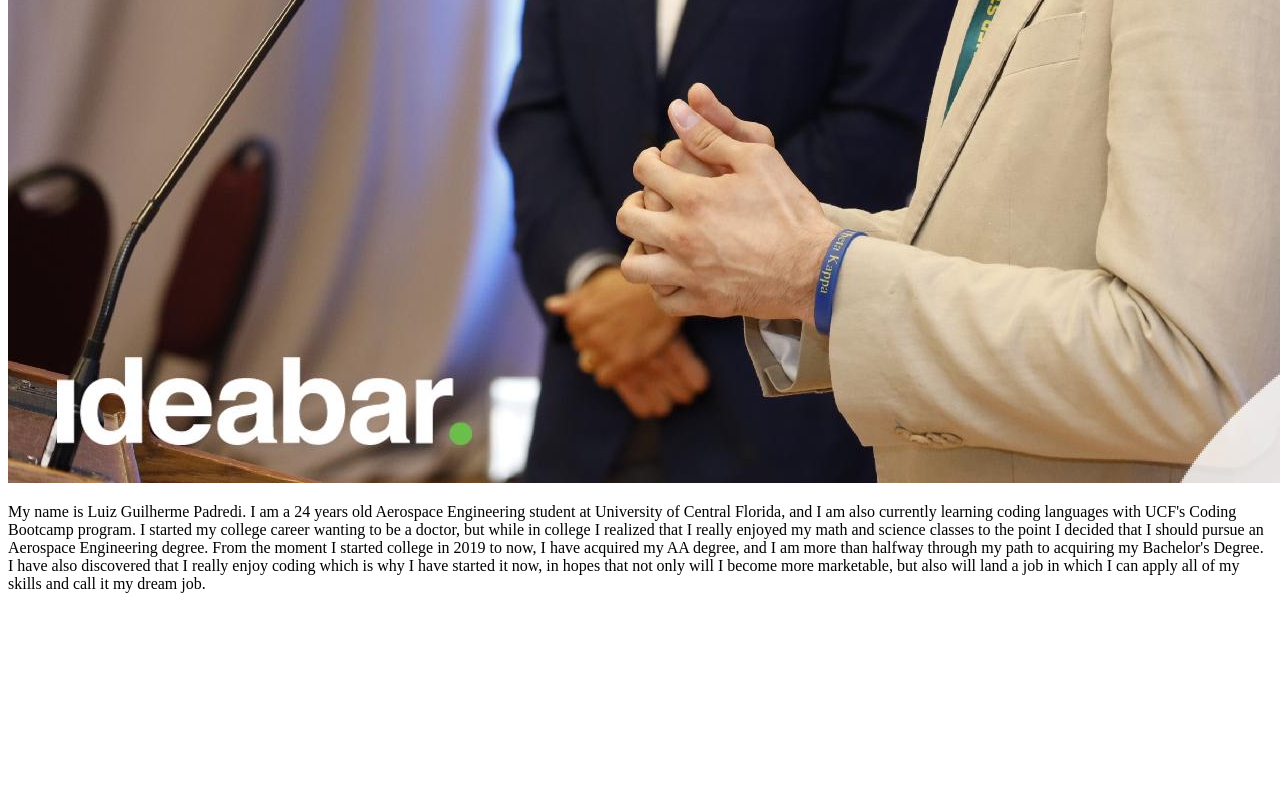
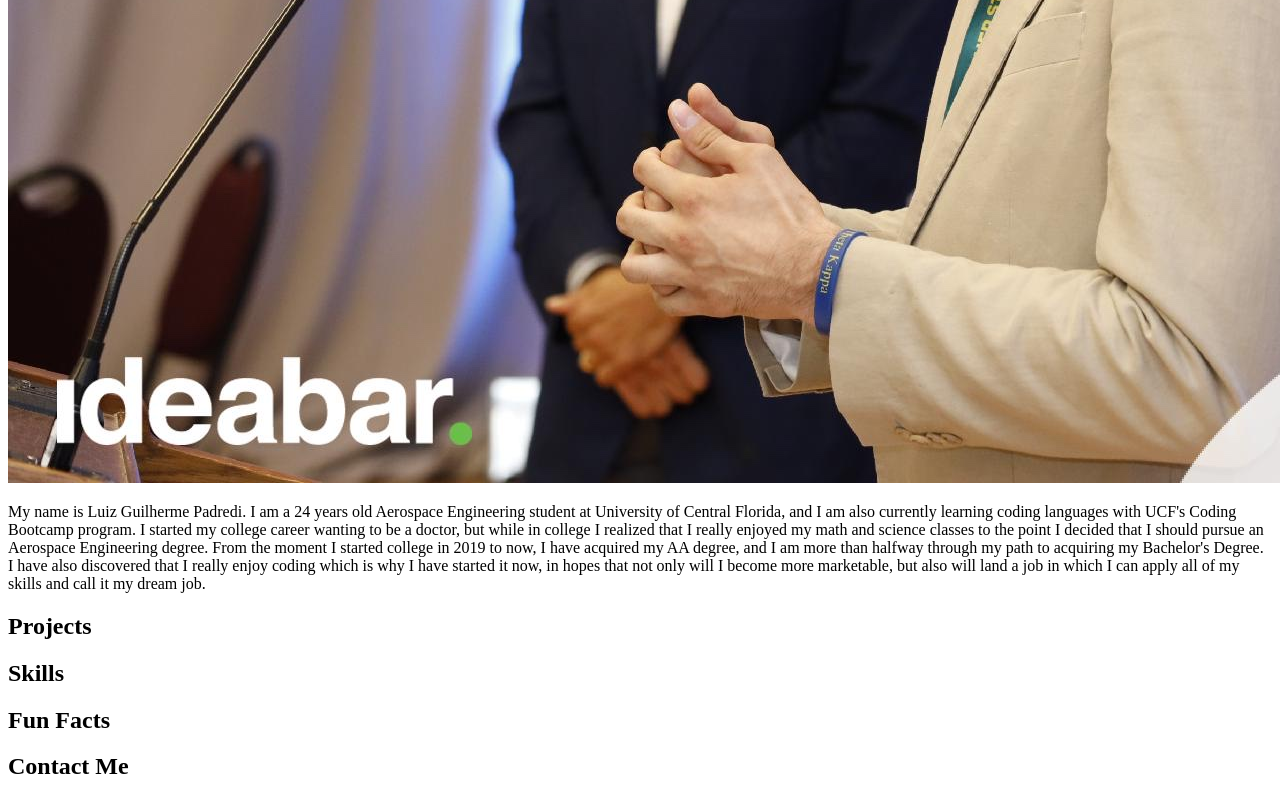
Before and after one commit to Padredilg/my-first-portfolio, a plain HTML site: page index.html in a window 1280 px wide. Shown: the part 950-1750 px from the top of the page. Before the commit the page ends 1559 px from the top, so only its background shows below. Drawn offline with Linux system fonts and the light colour scheme.

Commit message:
put titles on sections and mapped out what I should do on each section

```diff
--- a/index.html
+++ b/index.html
@@ -45,18 +45,26 @@
 
             <!--Projects Section-->
             <section>
+                <h2>Projects</h2>
+                <!--Run Buddy, Horiseon-->
             </section>
 
             <!--Skills Section-->
             <section>
+                <h2>Skills</h2>
+                <!--Talk about Spoken languages, computer languages, skills in graphic shop, relevant classes taken at college-->
             </section>
 
             <!--Fun Facts Section-->
             <section>
+                <h2>Fun Facts</h2>
+                <!--Jiu Jitsu, Volleyball, Chess-->
             </section>
 
             <!--Contact Me Section-->
             <section>
+                <h2>Contact Me</h2>
+                <!--Cell, Email, Address, Facebook, Instagram, LinkedIn, ...-->
             </section>
         </main>
     </body>
```
